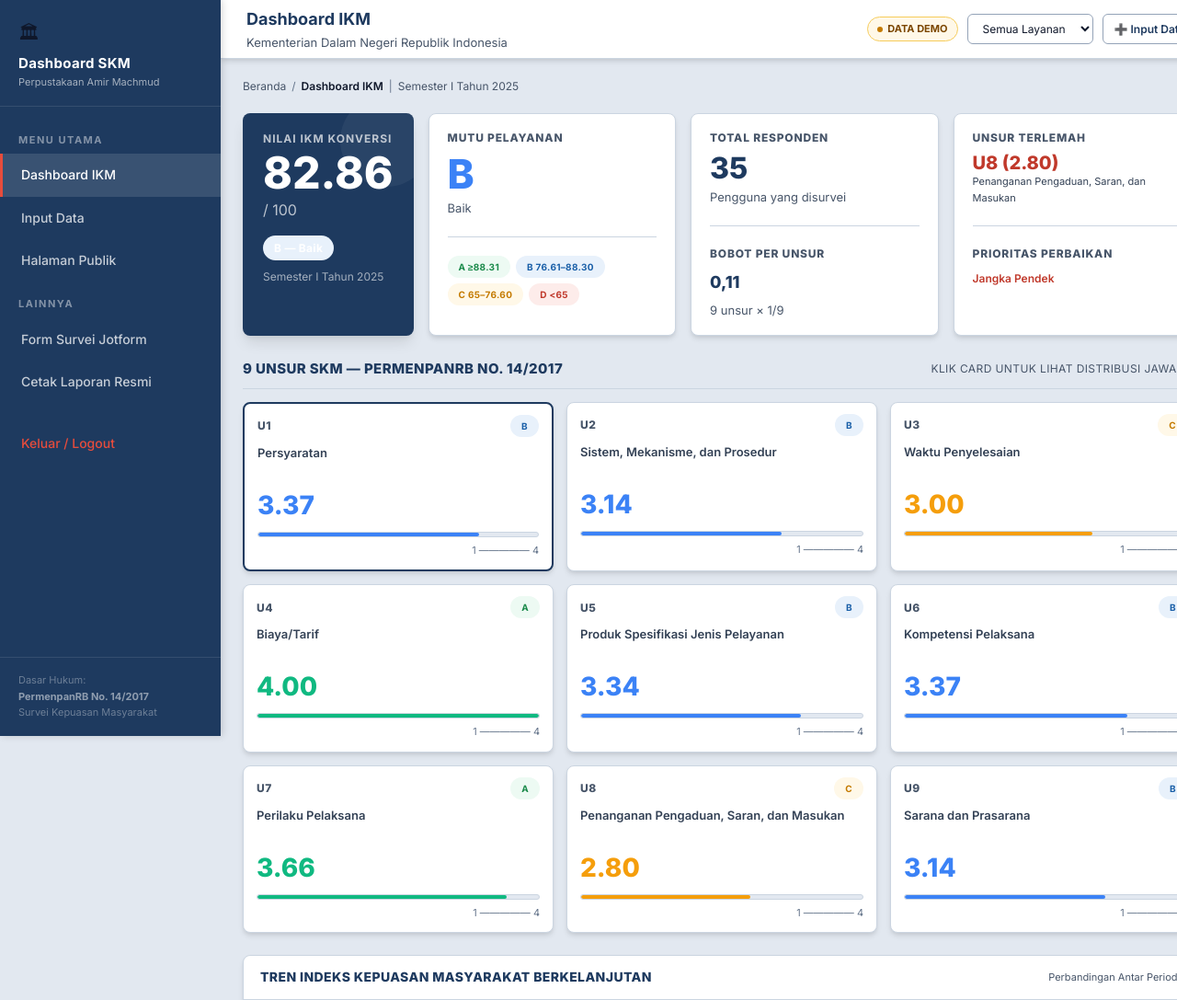
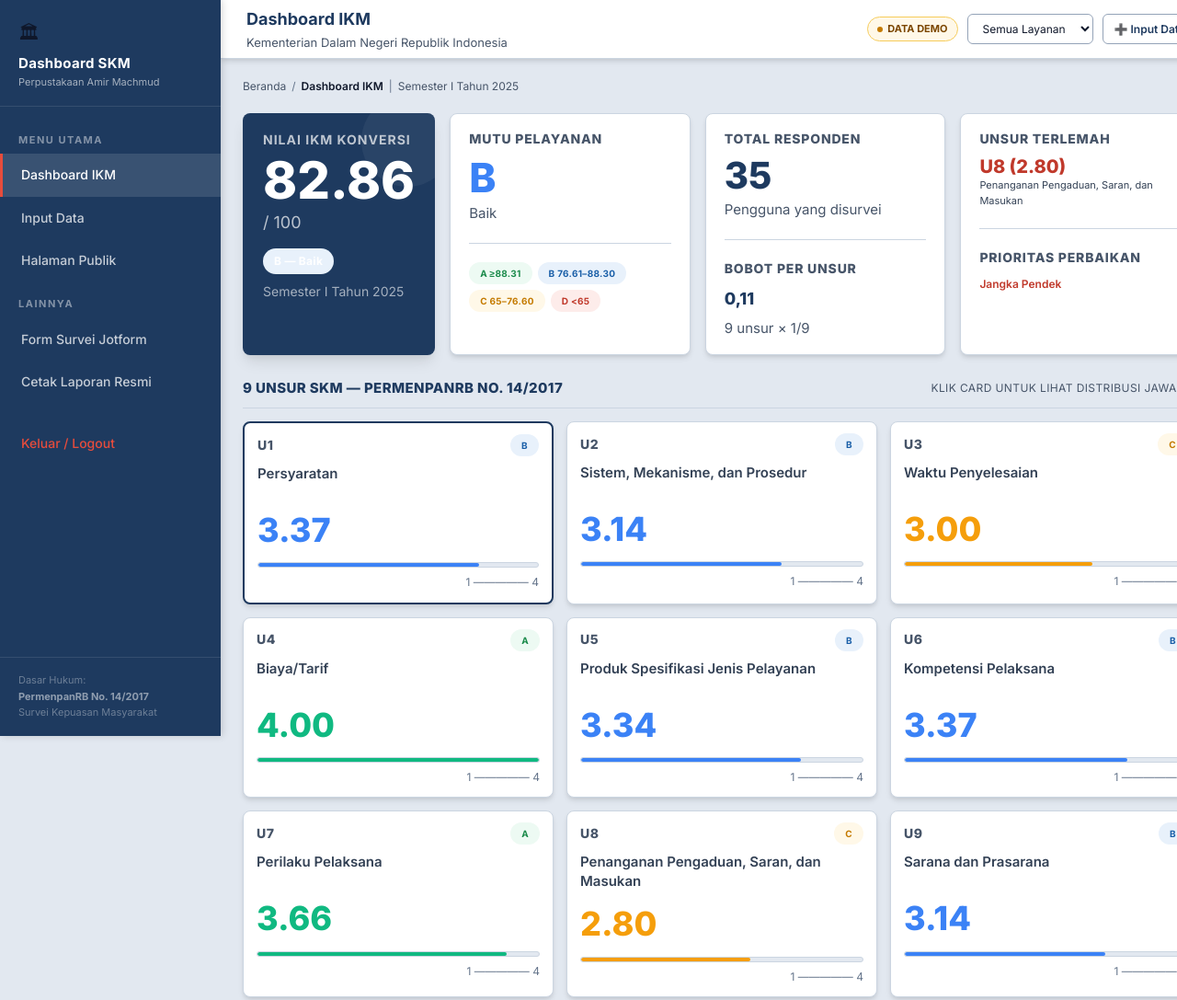
Before and after one commit to zulscret/dashboard-skm, a plain HTML site: page admin.html in a window 1280 px wide. Shown: the top 1087 px of the page at 92% size. Drawn offline with nearby package versions, Linux system fonts and the light colour scheme; sample sign-in values are in the browser's storage.

Commit message:
style: aggressively increase inner card font sizes

```diff
--- a/css/style.css
+++ b/css/style.css
@@ -200,7 +200,7 @@ body {
   border-bottom: 1px solid var(--border);
   display: flex; align-items: center; justify-content: space-between;
 }
-.card-header-title { font-size: 14px; font-weight: 800; color: var(--navy); text-transform: uppercase; letter-spacing: 0.4px; }
+.card-header-title { font-size: 16px; font-weight: 800; color: var(--navy); text-transform: uppercase; letter-spacing: 0.4px; }
 
 /* ===== IKM HERO (Admin) ===== */
 .ikm-hero-grid {
@@ -228,10 +228,10 @@ body {
   width: 100px; height: 100px; border-radius: 50%;
   background: rgba(255,255,255,0.05);
 }
-.ikm-label-small { font-size: 12px; font-weight: 700; color: rgba(255,255,255,0.7); text-transform: uppercase; letter-spacing: 1px; }
-.ikm-score { font-size: 48px; font-weight: 800; line-height: 1; margin: 4px 0 2px; }
-.ikm-score-max { font-size: 16px; font-weight: 400; color: rgba(255,255,255,0.7); }
-.ikm-periode { font-size: 12px; color: rgba(255,255,255,0.6); margin-top: 8px; }
+.ikm-label-small { font-size: 14px; font-weight: 700; color: rgba(255,255,255,0.7); text-transform: uppercase; letter-spacing: 1px; }
+.ikm-score { font-size: 56px; font-weight: 800; line-height: 1; margin: 4px 0 2px; }
+.ikm-score-max { font-size: 18px; font-weight: 400; color: rgba(255,255,255,0.7); }
+.ikm-periode { font-size: 14px; color: rgba(255,255,255,0.6); margin-top: 8px; }
 
 .stat-card {
   background: var(--white);
@@ -240,9 +240,9 @@ body {
   padding: 16px 20px;
   box-shadow: var(--shadow-sm);
 }
-.stat-card-label { font-size: 12px; font-weight: 800; color: var(--text-muted); text-transform: uppercase; letter-spacing: 0.8px; margin-bottom: 8px; }
-.stat-card-value { font-size: 32px; font-weight: 800; line-height: 1; }
-.stat-card-sub { font-size: 13px; color: var(--text-muted); margin-top: 5px; }
+.stat-card-label { font-size: 14px; font-weight: 800; color: var(--text-muted); text-transform: uppercase; letter-spacing: 0.8px; margin-bottom: 8px; }
+.stat-card-value { font-size: 40px; font-weight: 800; line-height: 1; }
+.stat-card-sub { font-size: 15px; color: var(--text-muted); margin-top: 5px; }
 
 /* ===== MUTU BADGE ===== */
 .mutu-badge {
@@ -280,12 +280,12 @@ body {
 }
 .unsur-card.active { border-color: var(--navy); border-width: 2px; }
 .unsur-top { display: flex; justify-content: space-between; align-items: center; margin-bottom: 8px; }
-.unsur-kode { font-size: 12px; font-weight: 800; color: var(--text-muted); letter-spacing: 0.5px; }
-.unsur-nama { font-size: 13px; font-weight: 600; color: var(--text-secondary); margin-bottom: 8px; line-height: 1.4; min-height: 36px; }
-.unsur-score { font-size: 28px; font-weight: 800; margin-bottom: 6px; }
+.unsur-kode { font-size: 14px; font-weight: 800; color: var(--text-muted); letter-spacing: 0.5px; }
+.unsur-nama { font-size: 15px; font-weight: 600; color: var(--text-secondary); margin-bottom: 8px; line-height: 1.4; min-height: 36px; }
+.unsur-score { font-size: 36px; font-weight: 800; margin-bottom: 6px; }
 .progress-track { height: 6px; background: var(--bg); border-radius: 99px; overflow: hidden; margin-bottom: 6px; border: 1px solid var(--border); }
 .progress-fill { height: 100%; border-radius: 99px; transition: width 0.8s ease; }
-.unsur-scale { font-size: 11px; color: var(--text-light); text-align: right; }
+.unsur-scale { font-size: 12px; color: var(--text-light); text-align: right; }
 
 /* ===== CHARTS ===== */
 .charts-row {
```
